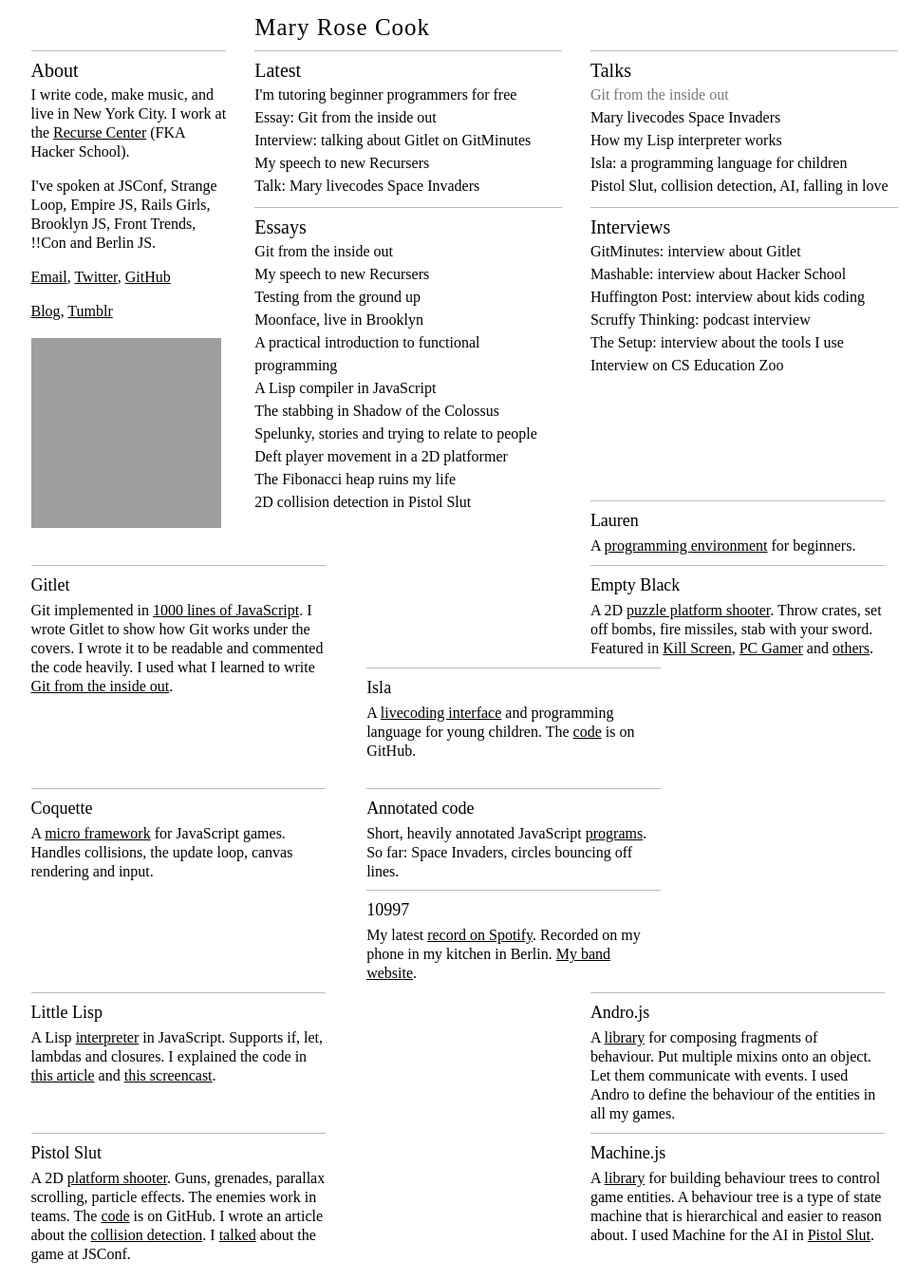
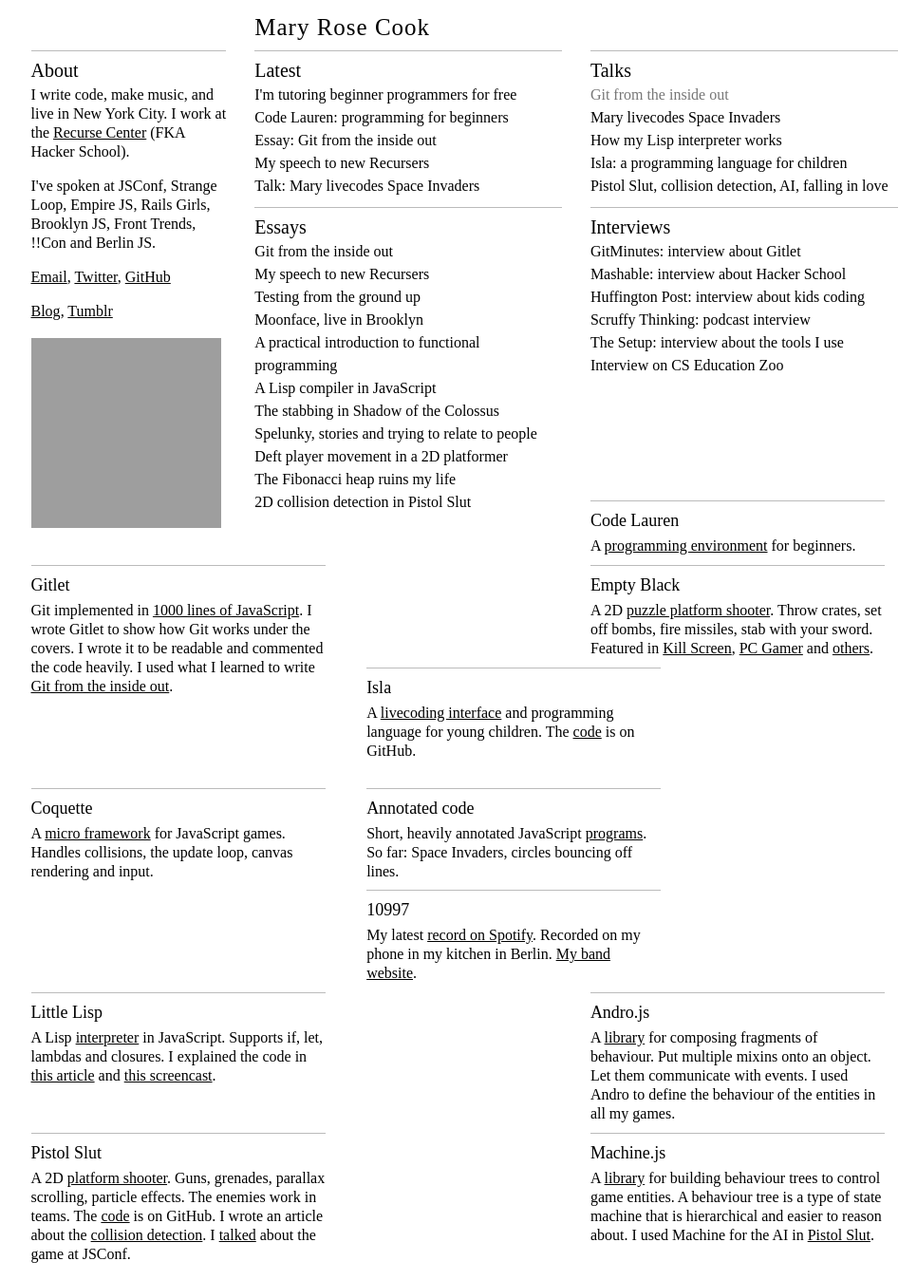
Before and after one commit to zahrabakhshalizadeh/maryrosecook.com, a Jekyll site: the page index.html, which Jekyll copies as it is, in a window 1280 px wide. Shown: the whole page at 95% size, without its empty margins (151-1117 px from the left). Built offline with Jekyll 4.4.1, drawn with Linux system fonts in a browser that asks for light colours; Markdown is read by kramdown in place of the engine named in the settings; grey boxes are pictures that could not be loaded.

Commit message:
Update Code Lauren URL and link in latest

```diff
--- a/index.html
+++ b/index.html
@@ -66,8 +66,8 @@
             <h2>Latest</h2>
             <ul>
               <li><a href="/blog/post/programming-tutoring">I'm tutoring beginner programmers for free</a></li>
+              <li><a href="http://codelauren.com">Code Lauren: programming for beginners</a></a>
               <li><a href="/blog/post/git-from-the-inside-out">Essay: Git from the inside out</a></li>
-              <li><a href="http://episodes.gitminutes.com/2015/02/gitminutes-31-mary-rose-cook-on-gitlet.html">Interview: talking about Gitlet on GitMinutes</a></li>
               <li><a href="/blog/post/my-speech-to-new-hacker-schoolers">My speech to new Recursers</a></li>
               <li><a href="https://vimeo.com/105955605">Talk: Mary livecodes Space Invaders</a></li>
             </ul>
@@ -129,9 +129,9 @@
 
       <div class="col-4point5-12">
         <div class="content project" style="height: auto;">
-          <h3><a href="http://lauren.maryrosecook.com">Lauren</a></h3>
+          <h3><a href="http://codelauren.com">Code Lauren</a></h3>
           <p>
-            A <a href="http://lauren.maryrosecook.com">programming environment</a> for beginners.
+            A <a href="http://codelauren.com">programming environment</a> for beginners.
           </p>
         </div>
       </div>
```
